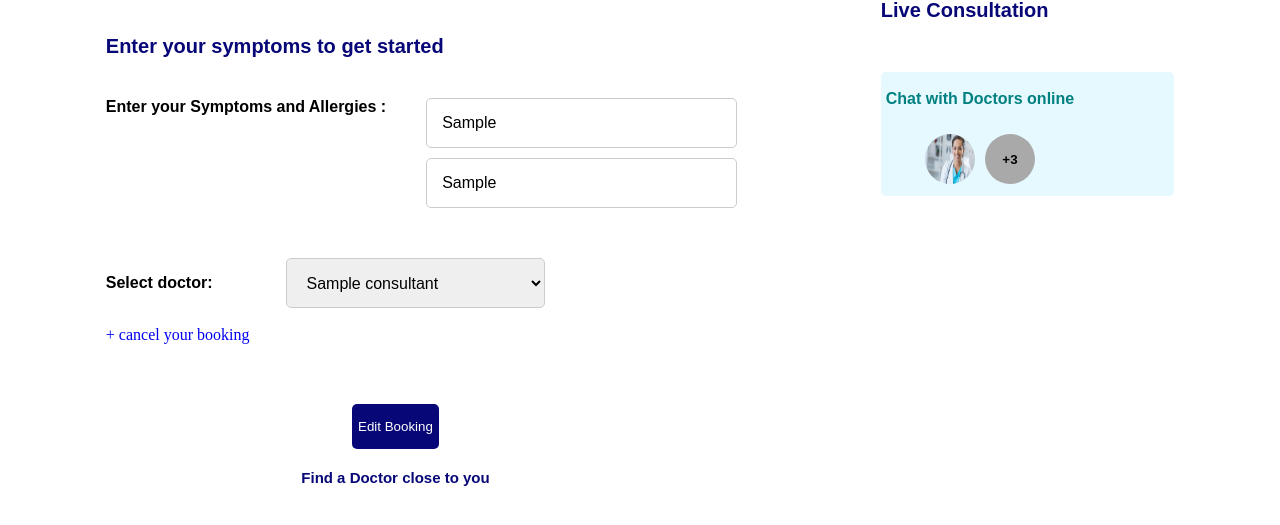
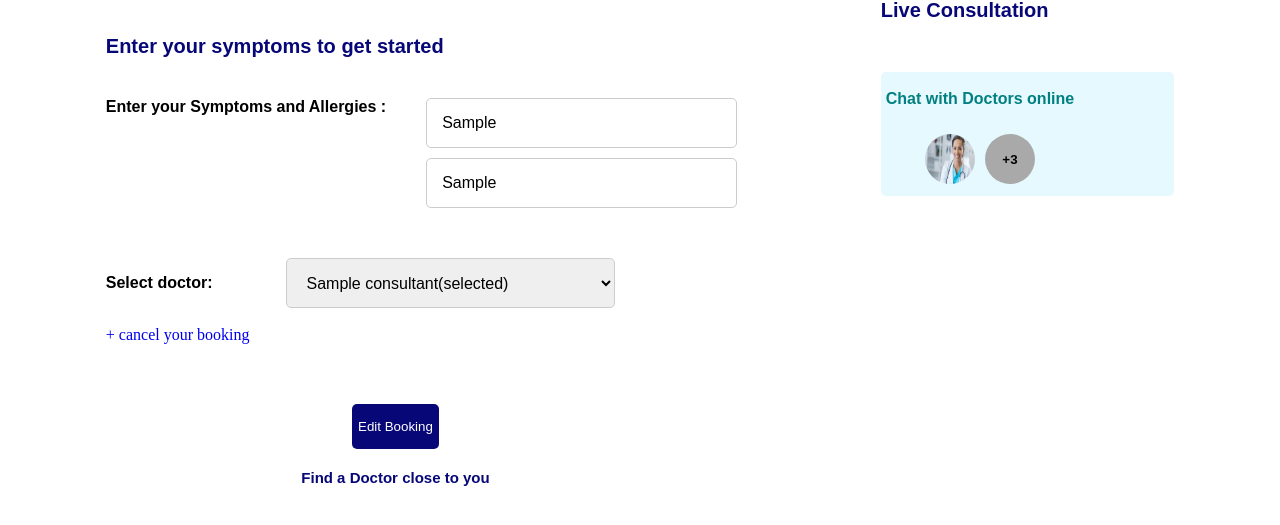
Before and after one commit to supershegs/medicalAPP, a Django app: page /bookinglist in a window 1280 px wide. Shown: the part 151-676 px from the top of the page. Run offline with Django 4.2, Linux system fonts and the light colour scheme; a user stored in the database is signed in; tables that the repository leaves empty hold one stand-in row (values such as "Sample post"); grey boxes marked "Sample" are stand-in pictures.

Commit message:
corrected selected

```diff
--- a/templates/bookinglist.html
+++ b/templates/bookinglist.html
@@ -53,7 +53,7 @@
           <div class="tag-doctors">
             <p class="tag-doc">Select doctor:</p>
             <select class="third-input" name="consultant" id="consultant">
-              <option value="">{{booking.consultant}}</option>
+              <option value="">{{booking.consultant}}(selected)</option>
               {% for consultant in consultants %}
                 <option value="{{ consultant.id }}">{{ consultant.name }}</option>
               {% endfor %}
```
